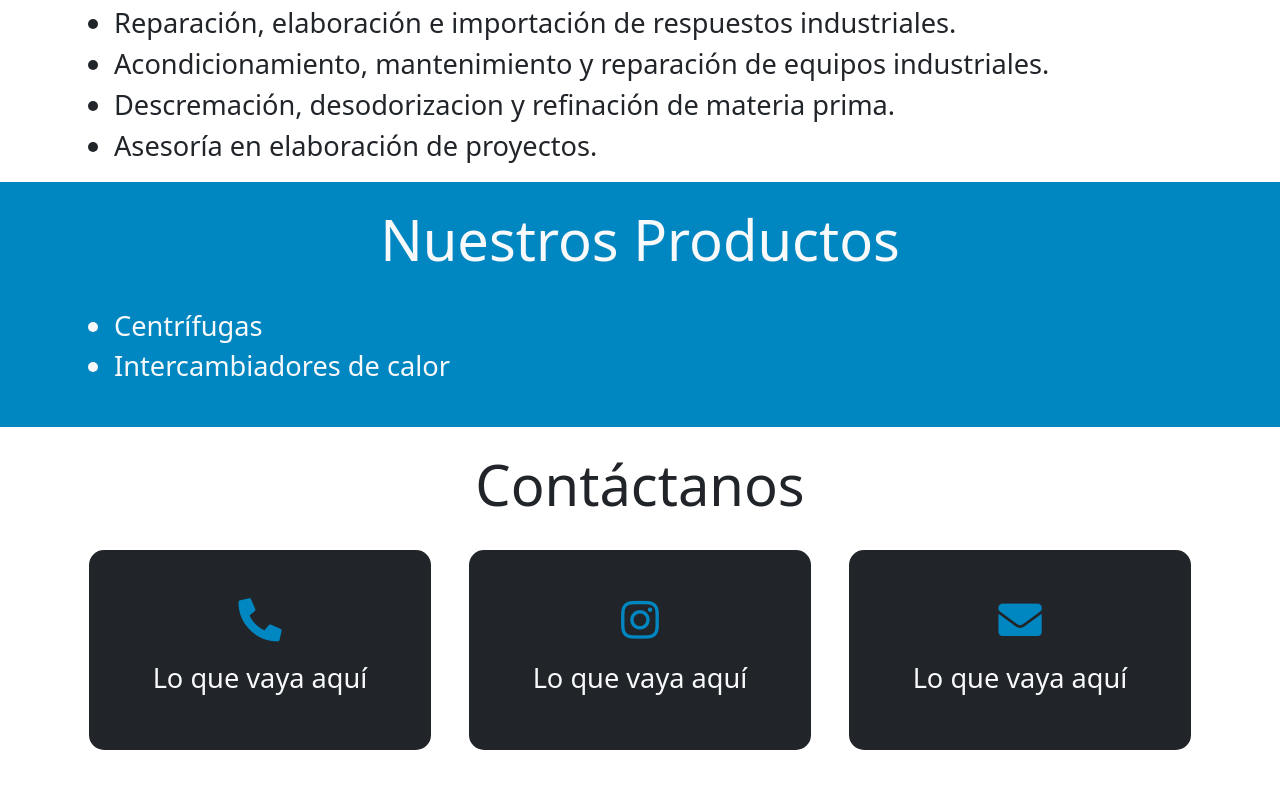
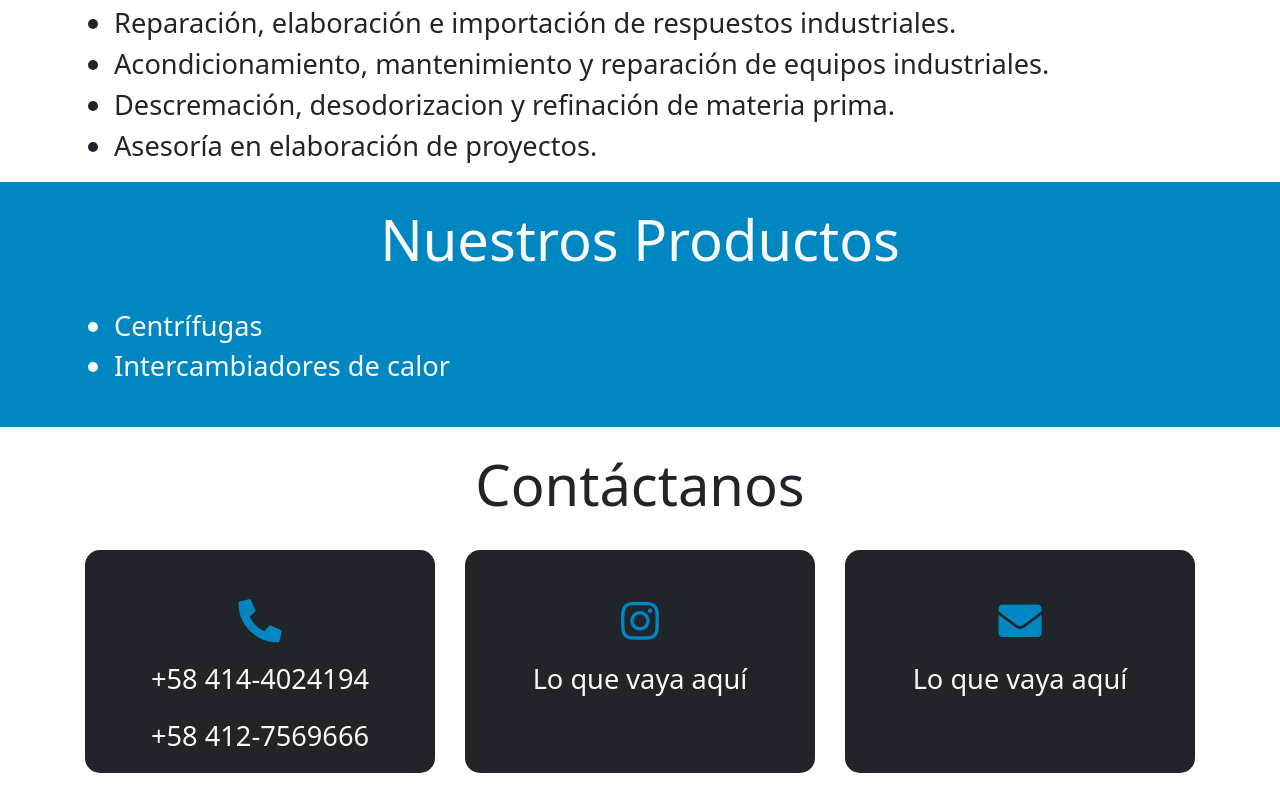
Before and after one commit to SoyEliezerRojas/Centritechs, a website built with webpack: page src/index.html in a window 1280 px wide. Shown: the part 1583-2394 px from the top of the page. Before the commit the page ends 2357 px from the top, so only its background shows below. Built offline with nearby package versions, Linux system fonts and the light colour scheme; files whose address does not match are found by name.

Commit message:
Detalles en seccion contacto

```diff
--- a/src/index.html
+++ b/src/index.html
@@ -10,7 +10,8 @@
   <link href="https://cdn.jsdelivr.net/npm/bootstrap@5.0.0-beta3/dist/css/bootstrap.min.css" rel="stylesheet"
     integrity="sha384-eOJMYsd53ii+scO/bJGFsiCZc+5NDVN2yr8+0RDqr0Ql0h+rP48ckxlpbzKgwra6" crossorigin="anonymous">
   <!--Font Awsome-->
-  <link rel="stylesheet" href="https://use.fontawesome.com/releases/v5.15.3/css/all.css" integrity="sha384-SZXxX4whJ79/gErwcOYf+zWLeJdY/qpuqC4cAa9rOGUstPomtqpuNWT9wdPEn2fk" crossorigin="anonymous">
+  <link rel="stylesheet" href="https://use.fontawesome.com/releases/v5.15.3/css/all.css"
+    integrity="sha384-SZXxX4whJ79/gErwcOYf+zWLeJdY/qpuqC4cAa9rOGUstPomtqpuNWT9wdPEn2fk" crossorigin="anonymous">
 </head>
 
 <body>
@@ -118,18 +119,22 @@
           <h3 class="display-4">Contáctanos</h3>
         </div>
         <div class="row mt-4 d-flex flex-wrap justify-content-around">
-          <div class="bg-dark text-center contact-container">
+          <a href="#"  class="bg-dark text-center mb-3 contact-container text-decoration-none">
             <i class="fas fa-phone-alt"></i>
-            <a href="#" class="mt-3 d-block text-light text-decoration-none text-normal">Lo que vaya aquí</a>
-          </div>
-          <div class="bg-dark text-center contact-container">
+            <div class="phone-description mt-3">
+              <p class="d-block text-light text-normal">+58 414-4024194</p>
+              <p class="d-block text-light text-normal">+58 412-7569666</p>
+            </div>
+
+          </a>
+          <a href="#" class="bg-dark text-center mb-3 contact-container text-decoration-none">
             <i class="fab fa-instagram"></i>
-            <a href="#" class="mt-3 d-block text-light text-decoration-none text-normal">Lo que vaya aquí</a>
-          </div>
-          <div class="bg-dark text-center contact-container">
+            <p class="mt-3 d-block text-light text-normal">Lo que vaya aquí</p>
+          </a>
+          <a href="#"  class="bg-dark text-center mb-3 contact-container text-decoration-none">
             <i class="fas fa-envelope"></i>
-            <a href="#" class="mt-3 d-block text-light text-decoration-none text-normal">Lo que vaya aquí</a>
-          </div>
+            <p class="mt-3 d-block text-light text-normal">Lo que vaya aquí</p>
+          </a>
         </div>
 
       </div>
--- a/src/styles.css
+++ b/src/styles.css
@@ -42,7 +42,7 @@ main #about-us img{
 }
 #contact .contact-container{
     min-height: 200px;
-    width: 30%;
+    width: 350px;
     border-radius: 15px;
 }
 #contact .fas,.fab{
```
Also changed, not shown: dist/index.html, dist/main.js.
